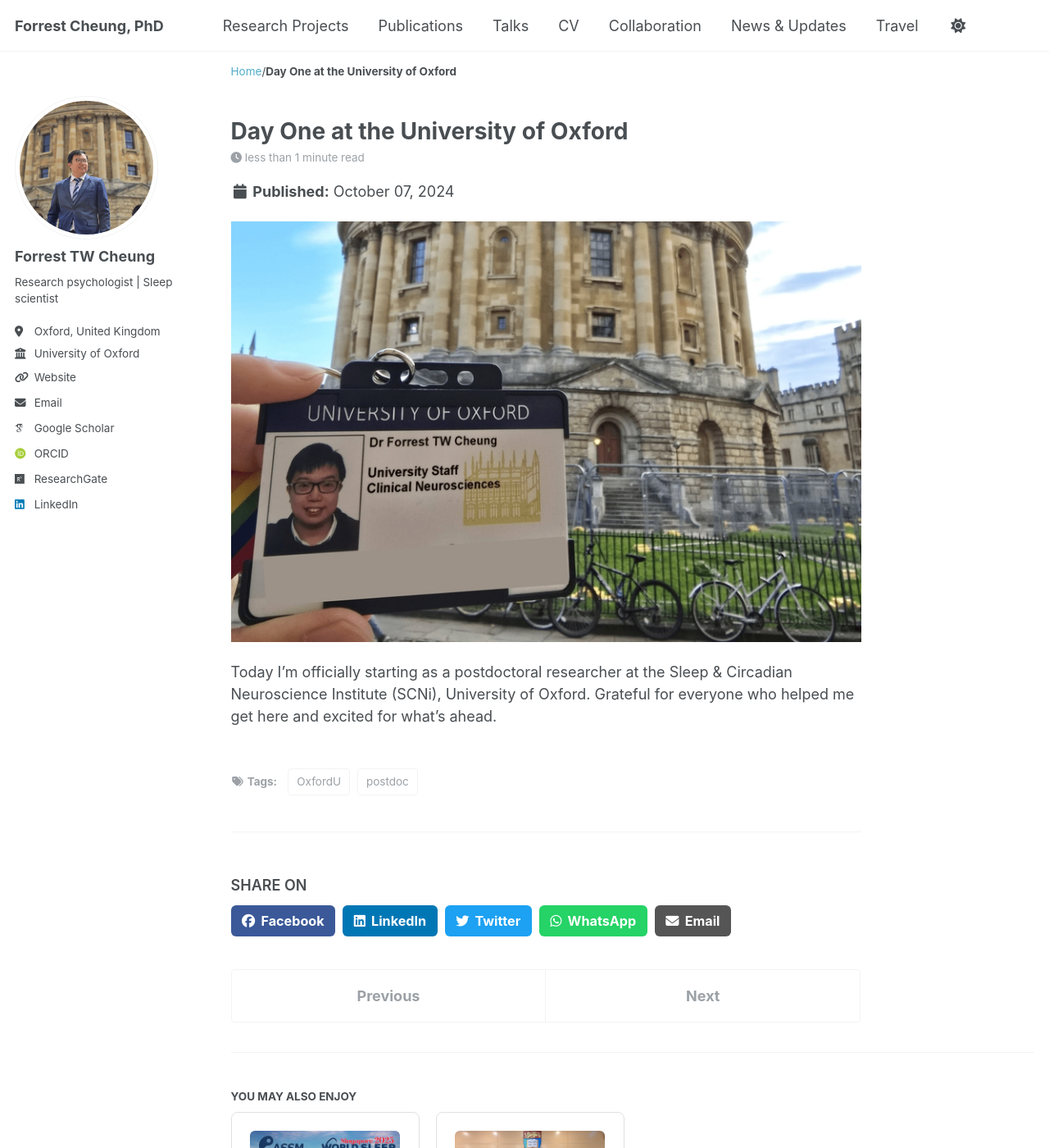
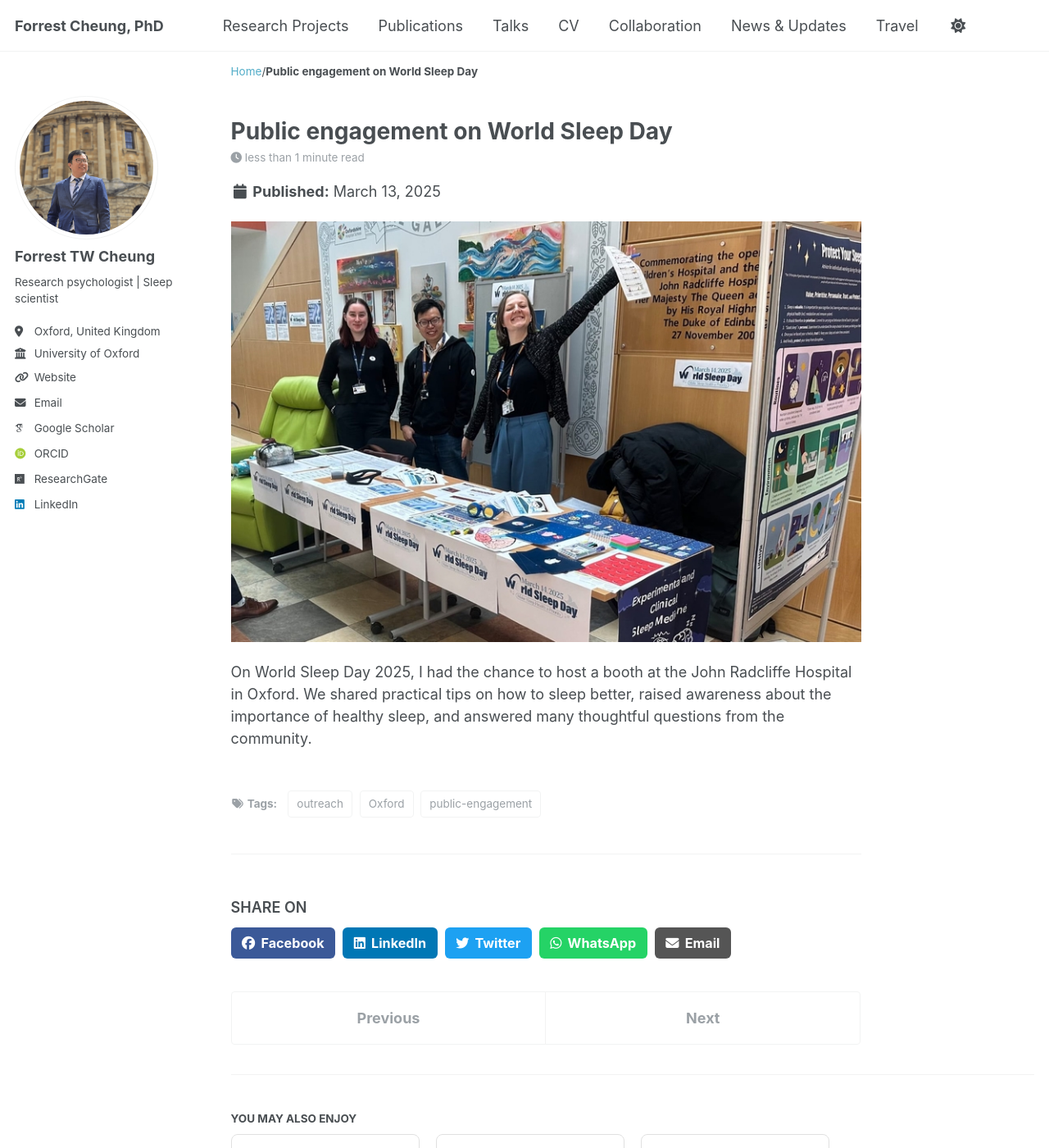
Before and after one commit to forrestcheungtw/forrestcheungtw.github.io, a Jekyll site: the page built from _posts/2025-03-14-blog-post-3.md, in a window 1280 px wide and 1400 px high. Shown: the whole window at 82% size. Built offline with Jekyll 4.4.1, drawn with Linux system fonts in a browser that asks for light colours; some web fonts are replaced; some of the changed text lies outside the part shown.

Commit message:
Updated 7 files via CloudCannon.

```diff
--- /dev/null
+++ b/_posts/2025-03-14-blog-post-3.md
@@ -0,0 +1,15 @@
+---
+title: Public engagement on World Sleep Day
+date: 2025-03-14T00:00:00+01:00
+permalink:
+tags:
+  - outreach
+  - public-engagement
+  - Oxford
+header:
+  teaser: /images/news/news_20250314.jpg
+---
+![](/images/news/news_20250314.jpg)
+
+On World Sleep Day 2025, I had the chance to host a booth at the John Radcliffe Hospital in Oxford.
+We shared practical tips on how to sleep better, raised awareness about the importance of healthy sleep, and answered many thoughtful questions from the community.
```
Also changed, not shown: _posts/2024-09-13-blog-post-1.md (renamed from _posts/2024-09-13-blog-post-2.md, +1 -1 lines), _posts/2024-10-07-blog-post-2.md (renamed from _posts/2024-10-07-blog-post-3.md).
